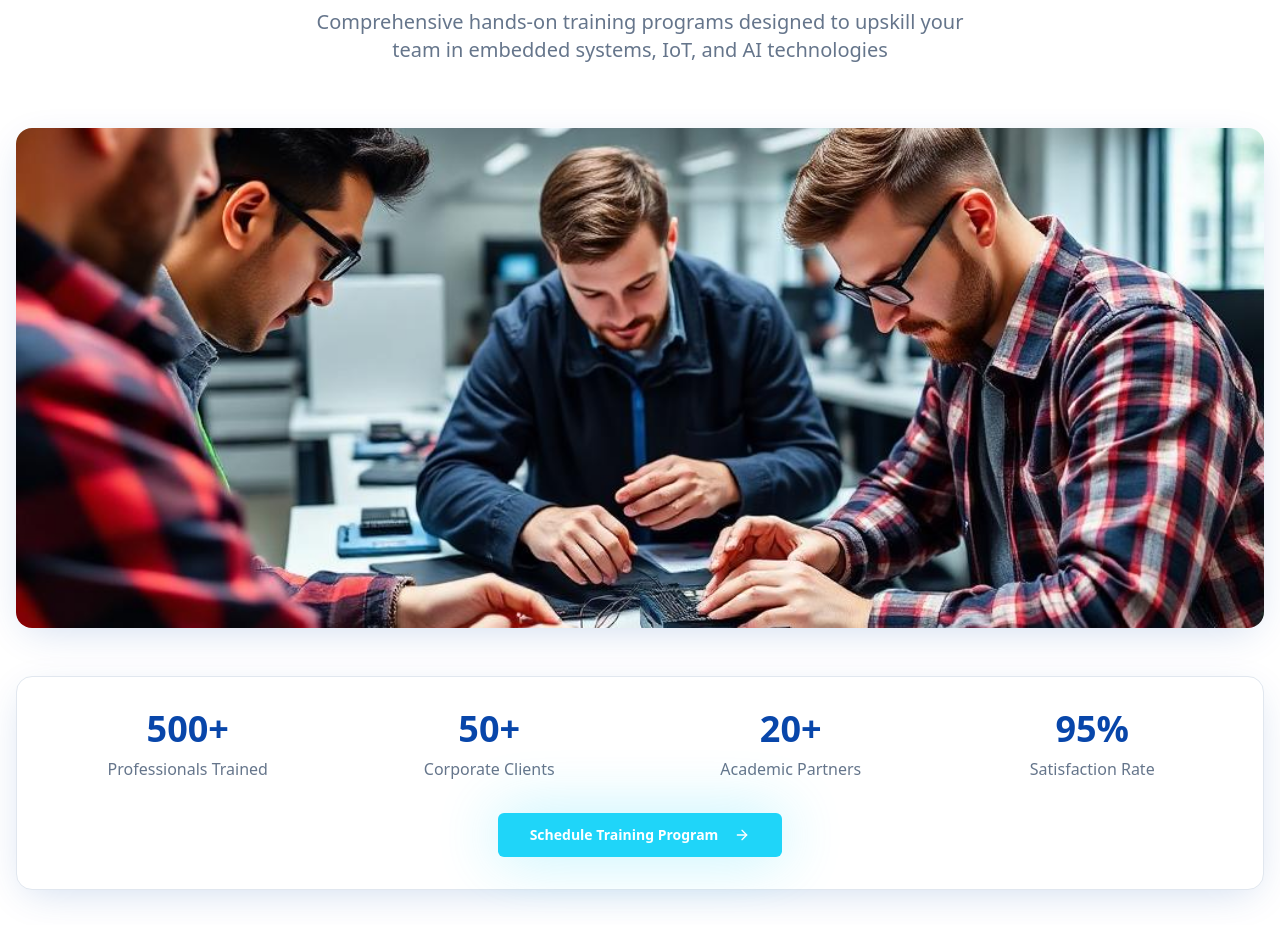
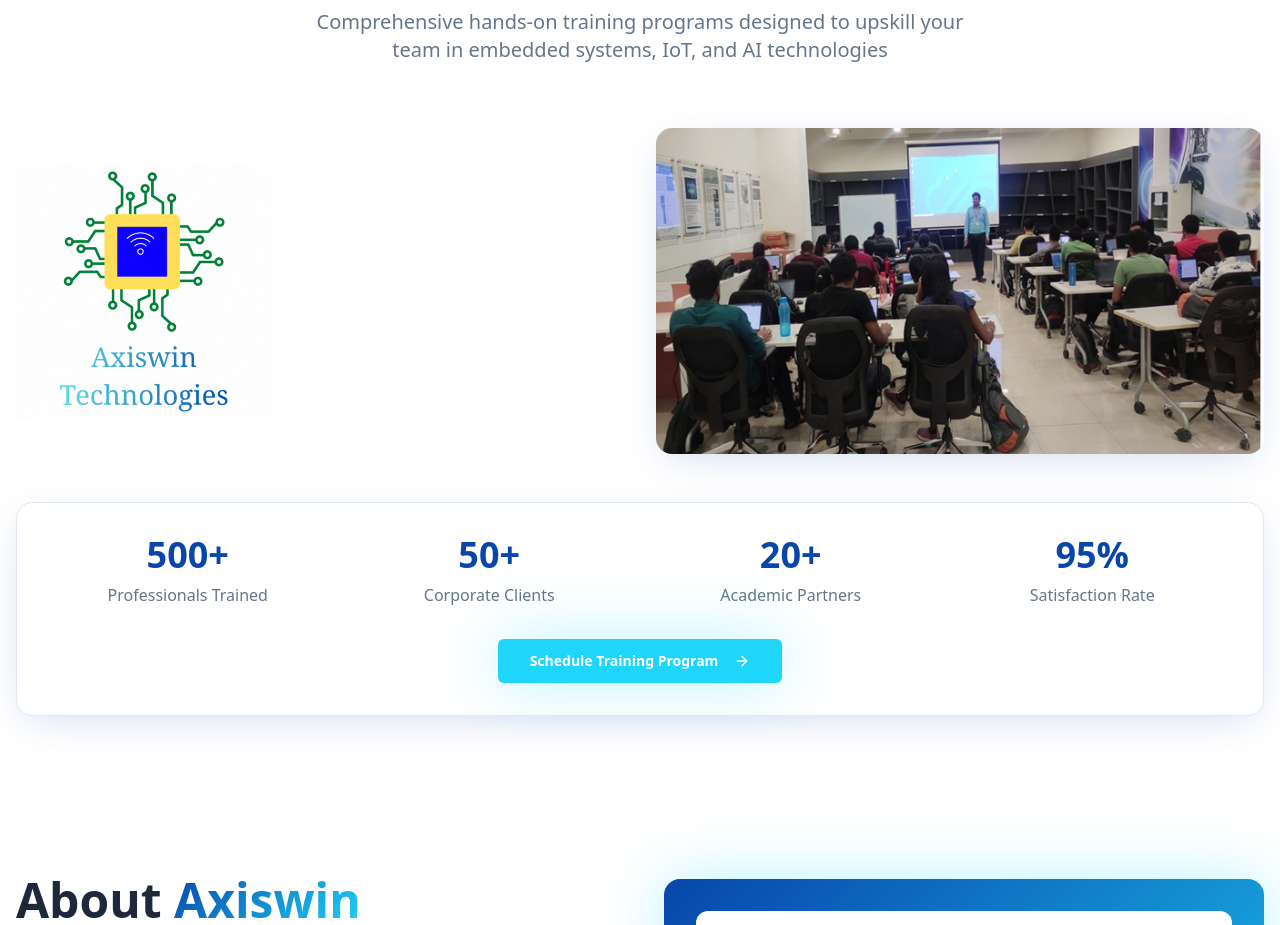
Before and after one commit to SudharsanK58/axiswin-spark-prompt, a React (Vite) app: page / in a window 1280 px wide. Shown: the part 2705-3630 px from the top of the page. Built offline with nearby package versions, Linux system fonts and the light colour scheme; the HTML template or start-up script is replaced by a standard one.

Commit message:
Reverted to commit ca2234a9e4ed5f849b72e4420136c601fd198f95

```diff
--- a/src/components/Training.tsx
+++ b/src/components/Training.tsx
@@ -1,6 +1,7 @@
 import { Button } from "@/components/ui/button";
 import { ArrowRight } from "lucide-react";
-import trainingHandsOn from "@/assets/training-hands-on.jpg";
+import logo from "@/assets/logo.gif";
+import trainingClassroom from "@/assets/training-classroom-real.jpg";
 
 const Training = () => {
   const scrollToContact = () => {
@@ -22,13 +23,22 @@ const Training = () => {
           </p>
         </div>
 
-        <div className="mb-12 animate-fade-in">
+        <div className="grid grid-cols-1 lg:grid-cols-2 gap-8 mb-12 items-center">
+          {/* Logo */}
+          <div className="flex justify-center lg:justify-start animate-fade-in">
+            <img
+              src={logo}
+              alt="Axiswin Technologies Logo"
+              className="w-64 h-64 object-contain"
+            />
+          </div>
+
           {/* Training Photo */}
-          <div className="relative overflow-hidden rounded-2xl shadow-elegant">
+          <div className="relative overflow-hidden rounded-2xl shadow-elegant animate-fade-in" style={{ animationDelay: '0.1s' }}>
             <img
-              src={trainingHandsOn}
-              alt="Corporate and academic hands-on training sessions"
-              className="w-full h-[500px] object-cover"
+              src={trainingClassroom}
+              alt="Corporate and academic training sessions at Axiswin Technologies"
+              className="w-full h-full object-cover"
             />
           </div>
         </div>
```
